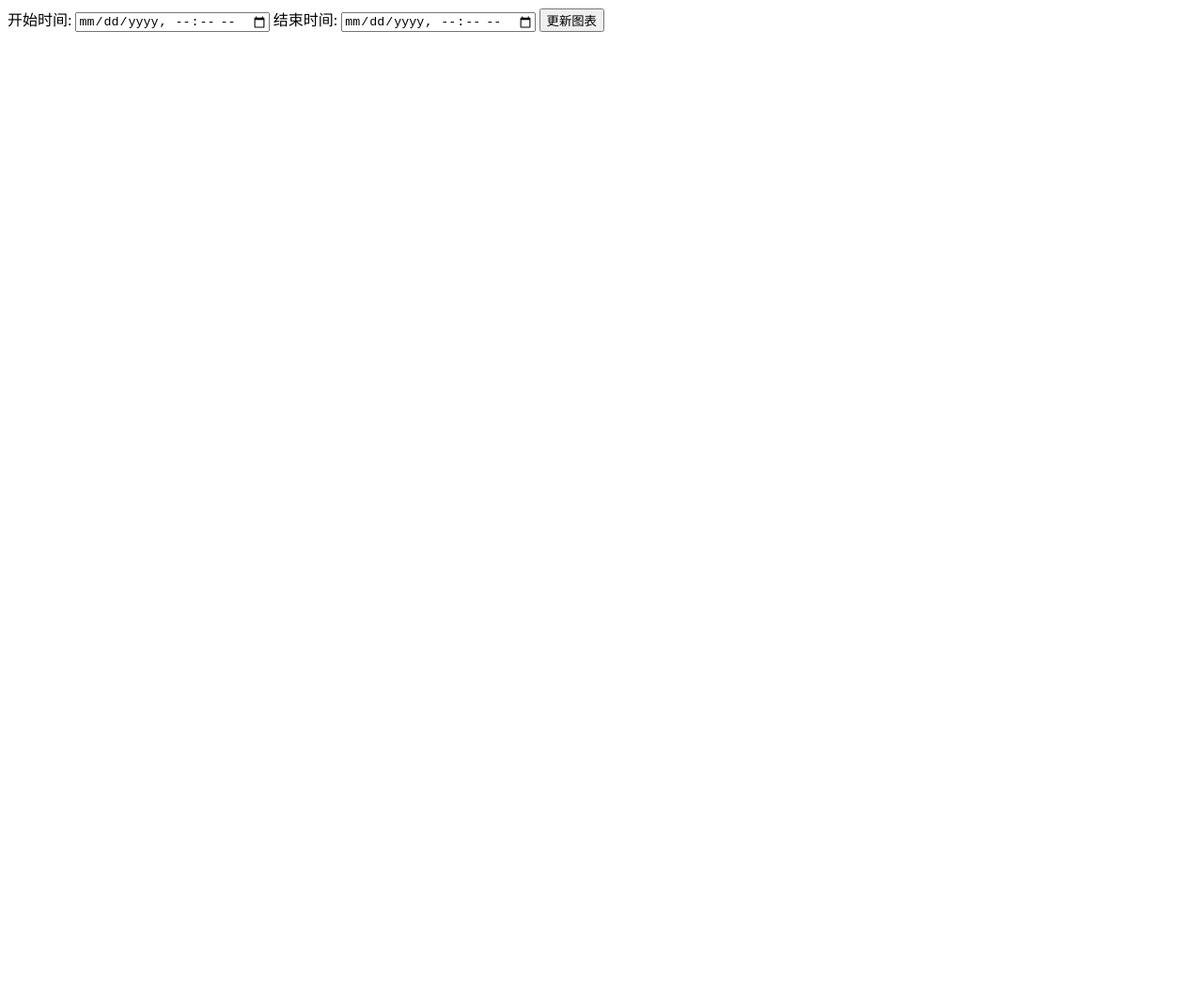
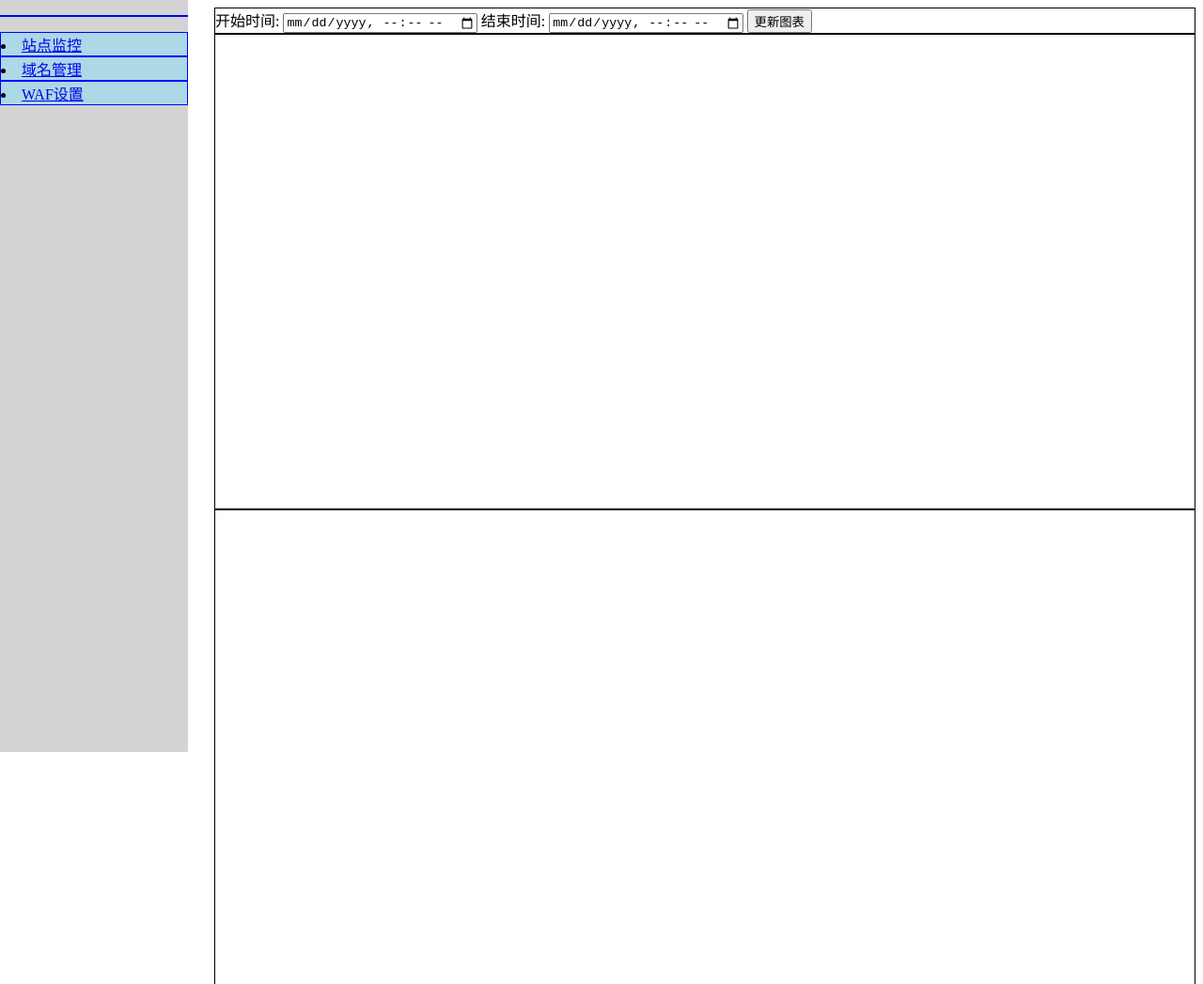
Before and after one commit to steven77889900/cdn-admin-manage-web-develop, a plain HTML site: page d3-cpu-mem-test.html in a window 1280 px wide. Shown: the top 1047 px of the page at 94% size. Drawn offline with nearby package versions, Linux system fonts and the light colour scheme; no server answers.

Commit message:
这段HTML代码定义了一个网页，该网页包含一个侧边栏和一个图表容器。侧边栏包含一个菜单，图表容器包含两个输入字段（开始时间和结束时间）、一个按钮和两个图表。
在<head>标签中，我们引入了D3.js库，这是一个用于创建数据驱动的文档的JavaScript库。我们还定义了一些CSS样式，用于设置元素的位置、颜色和边框。

在<body>标签中，我们首先创建了一个id为"sidebar"的<div>元素，它包含一个id为"sidebar-menu"的无序列表（<ul>）。这个列表包含三个列表项（<li>），每个列表项都有一个链接（<a>）。

然后，我们创建了一个id为"chart-container"的<div>元素。这个元素包含一个<div>，其中有两个标签（<label>）、两个日期时间输入字段（<input type="datetime-local">）和一个按钮（<button>）。这些元素用于让用户选择一个时间范围，并点击按钮来更新图表。"chart-container"还包含两个<div>，id分别为"cpu-chart"和"memory-chart"，这两个元素将用于显示CPU使用率和内存使用率的图表。

最后，我们引入了一个外部JavaScript文件"d3-cpu-mem-script.js"，这个文件将包含用于生成和更新图表的代码。

```diff
--- a/d3-cpu-mem-test.html
+++ b/d3-cpu-mem-test.html
@@ -1,5 +1,6 @@
 <!DOCTYPE html>
 <html lang="en">
+
 <head>
     <meta charset="UTF-8">
     <title>CPU and Memory Usage Chart</title>
@@ -15,9 +16,42 @@
             border-radius: 8px;
             pointer-events: none;
         }
+
+        #sidebar {
+            position: fixed;
+            top: 0;
+            left: 0;
+            width: 200px;
+            height: 100%;
+            background-color: lightgray;
+        }
+
+        #chart-container {
+            margin-left: 220px;
+            /* Adjust the value as needed */
+        }
+
+        ul,
+        li {
+            border: 1px solid blue;
+            background-color: lightblue;
+        }
+
+        #chart-container div {
+            border: 1px solid black;
+        }
     </style>
 </head>
+
 <body>
+    <div id="sidebar">
+        <ul id="sidebar-menu" style="display: flex; flex-direction: column; justify-content: center;"></ul>
+            <li><a href="#">站点监控</a></li>
+            <li><a href="#">域名管理</a></li>
+            <li><a href="#">WAF设置</a></li>
+        </ul>
+    </div>
+    <div id="chart-container">
         <div>
             <label for="start-time">开始时间:</label>
             <input type="datetime-local" id="start-time">
@@ -27,6 +61,8 @@
         </div>
         <div id="cpu-chart"></div>
         <div id="memory-chart"></div>
+    </div>
     <script src="d3-cpu-mem-script.js"></script>
 </body>
+
 </html>
```
Lines whose indentation alone changed are shown as unchanged.
